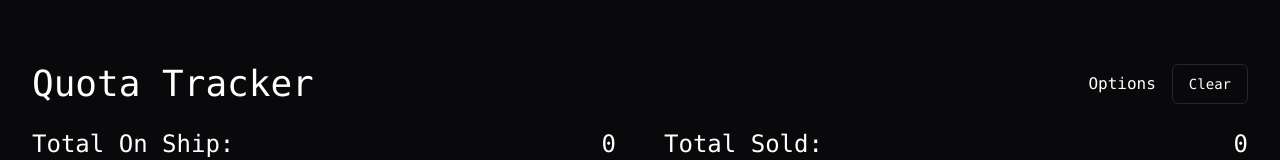
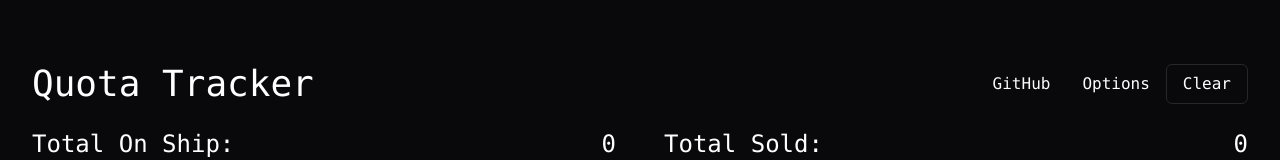
Before and after one commit to LucDeCaf/quota-tracker, a React (Vite) app: page / in a window 1280 px wide. Shown: the top 160 px of the page. Built offline with nearby package versions, Linux system fonts and the light colour scheme.

Commit message:
Added github link

```diff
--- a/src/App.tsx
+++ b/src/App.tsx
@@ -99,11 +99,24 @@ function App() {
                 <div className="flex justify-between">
                     <h1 className="font-mono text-4xl">Quota Tracker</h1>
                     <div className="flex gap-4 font-mono">
+                        <Button asChild variant="link" className="text-md">
+                            <a
+                                href="https://github.com/LucDeCaf/quota-tracker#readme"
+                                target="_blank"
+                                rel="noopener noreferrer"
+                            >
+                                GitHub
+                            </a>
+                        </Button>
                         <OptionsMenu
                             options={options}
                             setOptions={setOptions}
                         />
-                        <Button variant="outline" onClick={() => setQuotas([])}>
+                        <Button
+                            className="text-md"
+                            variant="outline"
+                            onClick={() => setQuotas([])}
+                        >
                             Clear
                         </Button>
                     </div>
```
